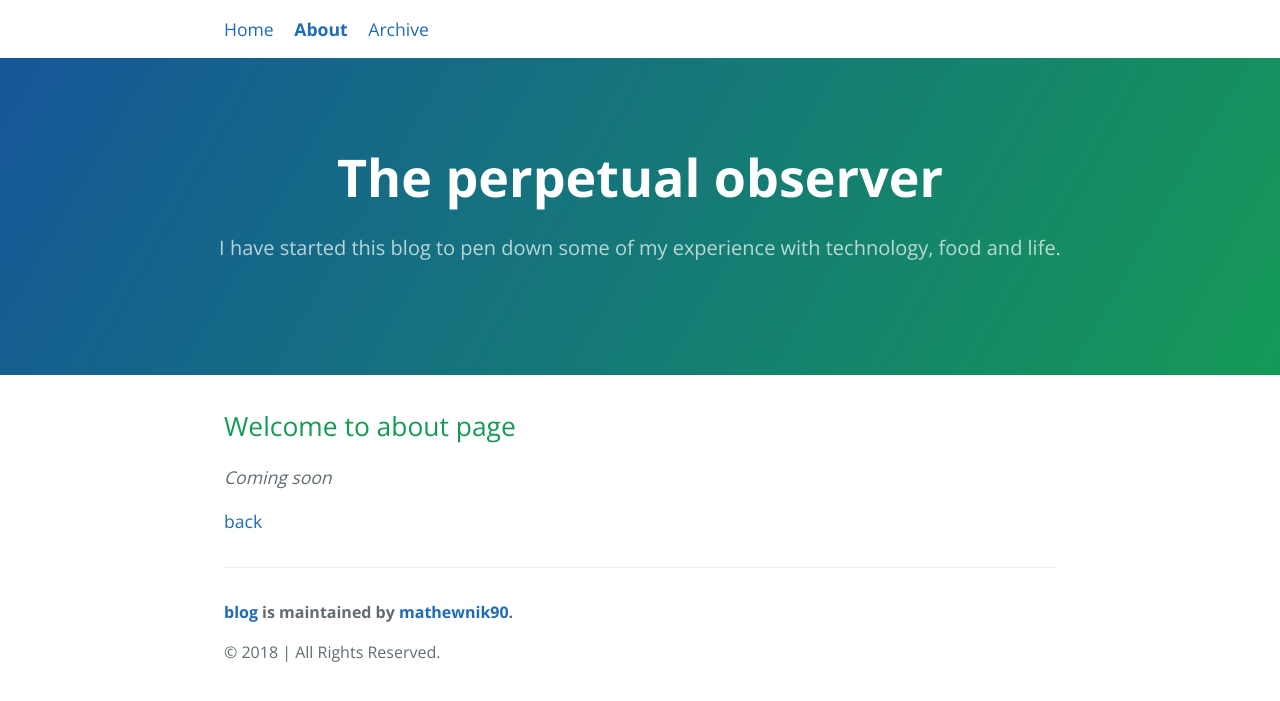
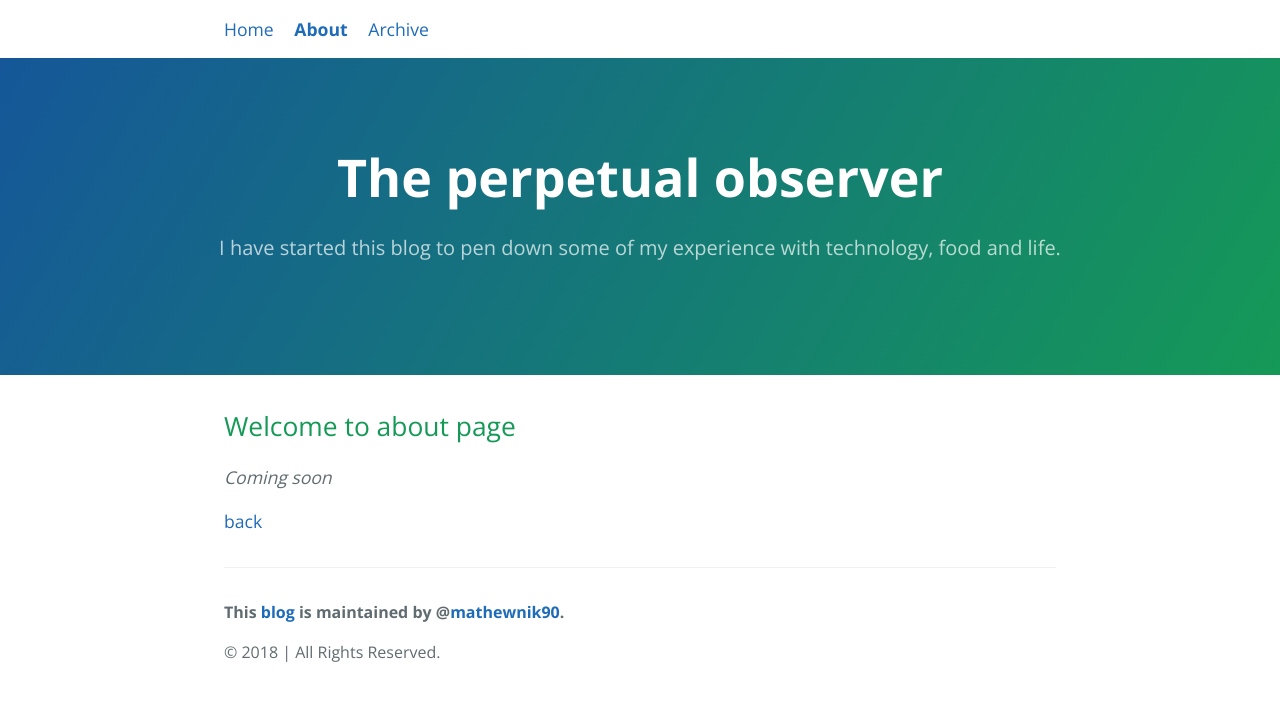
Before and after one commit to mathewnik90/blog, a Jekyll site: the page built from about.md, in a window 1280 px wide. Shown: the top 701 px of the page. Built offline with Jekyll 4.4.1, drawn with Linux system fonts in a browser that asks for light colours; our own code applies the rules of GitHub Pages for plain Markdown files.

Commit message:
Updating footer message

```diff
--- a/_layouts/default.html
+++ b/_layouts/default.html
@@ -59,7 +59,7 @@
 
       <footer class="site-footer">
         {% if site.github.is_project_page %}
-          <span class="site-footer-owner"><a href="{{ site.github.repository_url }}">{{ site.github.repository_name }}</a> is maintained by <a href="{{ site.github.owner_url }}">{{ site.github.owner_name }}</a>.</span>
+          <span class="site-footer-owner">This <a href="{{ site.github.repository_url }}">{{ site.github.repository_name }}</a> is maintained by @<a href="{{ site.github.owner_url }}">{{ site.github.owner_name }}</a>.</span>
         {% endif %}
         <p>&copy; {{ site.name }} {{ site.time | date: '%Y' }} | All Rights Reserved. </p>
       </footer>
```
